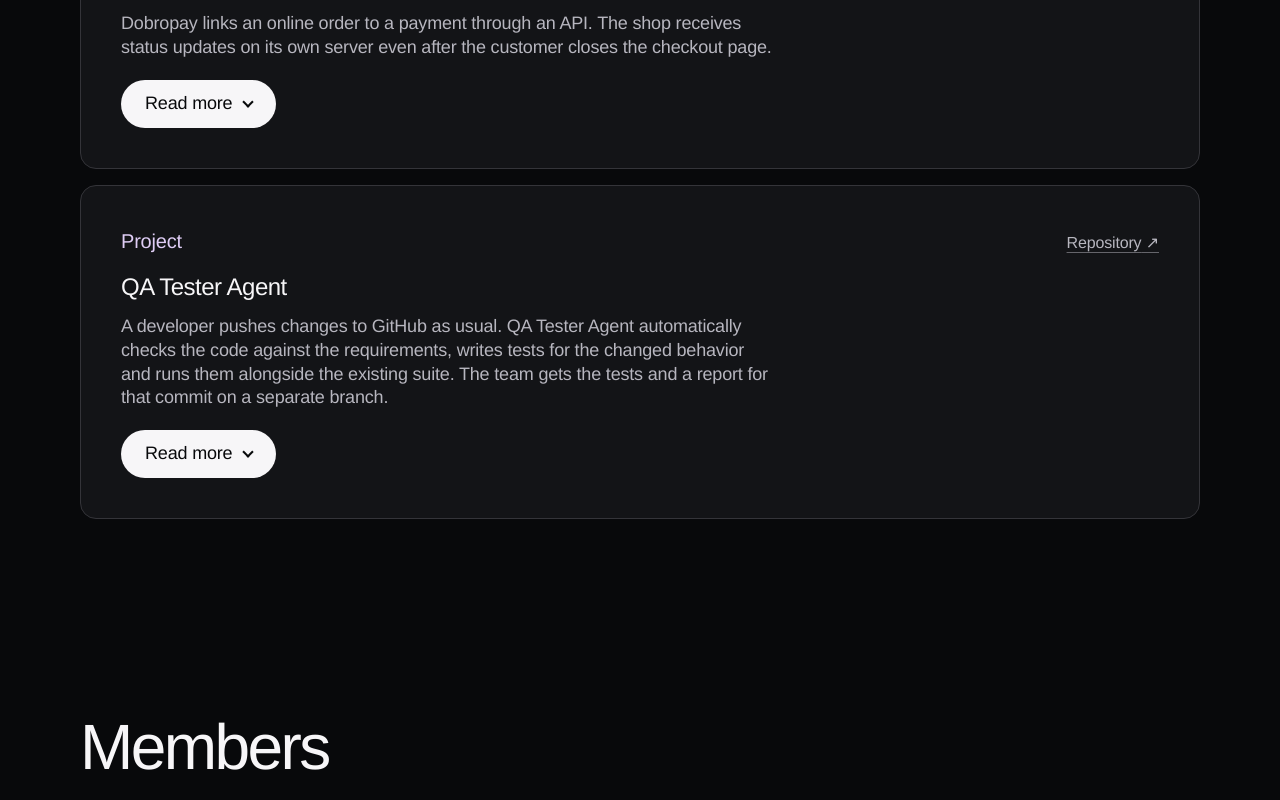
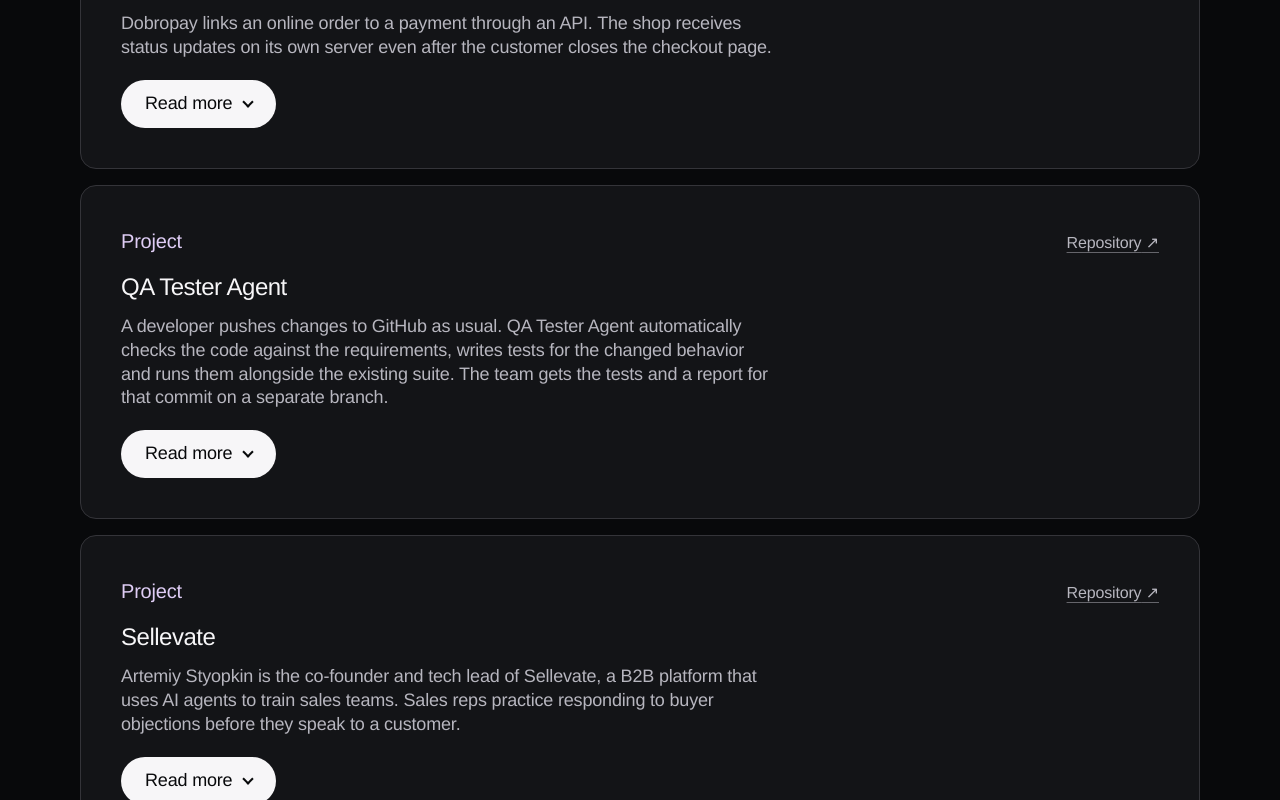
Before and after one commit to akkne/team-onboarding-page, a Next.js app in the folder frontend/: page /en in a window 1280 px wide. Shown: the part 2000-2800 px from the top of the page. Built offline with nearby package versions, Linux system fonts and the light colour scheme.

Commit message:
feat(frontend): add Sellevate sales training project

```diff
--- a/frontend/data/team.ts
+++ b/frontend/data/team.ts
@@ -1,6 +1,7 @@
 import type { StaticImageData } from "next/image";
 import dobropayHome from "../app/assets/projects/dobropay.webp";
 import qaAgentActivity from "../app/assets/projects/qa-agent-activity.webp";
+import sellevateHome from "../app/assets/projects/sellevate.webp";
 
 export const teamName = "recessed maxilla team";
 
@@ -144,6 +145,45 @@ export const team = {
       kind: "project",
       href: "https://github.com/akkne/qa-tester-agent",
     },
+    {
+      title: { ru: "Sellevate", en: "Sellevate" },
+      description: {
+        ru: "Артемий Стёпкин развивает Sellevate как сооснователь и технический руководитель. Платформа помогает компаниям обучать отделы продаж с помощью ИИ-агентов. Менеджеры тренируются отвечать на возражения покупателя до звонка реальному клиенту.",
+        en: "Artemiy Styopkin is the co-founder and tech lead of Sellevate, a B2B platform that uses AI agents to train sales teams. Sales reps practice responding to buyer objections before they speak to a customer.",
+      },
+      story: [
+        {
+          screenshot: {
+            image: { ru: sellevateHome, en: sellevateHome },
+            alt: {
+              ru: "Главная страница Sellevate показывает четыре возможности тренажёра, включая голосовые звонки и разбор каждой попытки.",
+              en: "The Sellevate homepage presents four training features, including voice calls and feedback on each attempt.",
+            },
+          },
+          heading: { ru: "Руководитель назначает практику и разбирает разговоры", en: "Sales managers assign practice and review conversations" },
+          text: {
+            ru: "Руководитель отдела выбирает сотрудников, задаёт срок задания и проходной балл. Менеджер ведёт диалог с ИИ-покупателем в чате или голосом и получает оценку своей попытки. Руководитель видит, кто достиг нужного результата, и может открыть конкретный разговор, чтобы обсудить ответ на возражение.",
+            en: "A sales manager assigns practice to selected reps and sets a deadline and a passing score. Each rep speaks or chats with an AI buyer and receives feedback on the attempt. The manager can see who reached the target and open a conversation to discuss how a rep handled an objection.",
+          },
+        },
+        {
+          heading: { ru: "ИИ-покупатель поддерживает голосовой диалог", en: "The AI buyer can carry on a voice conversation" },
+          text: {
+            ru: "Сервис ИИ передаёт речь менеджера в OpenAI Whisper для распознавания. Языковая модель формирует реплику от лица покупателя, а Yandex SpeechKit озвучивает ответ. Менеджер может повторить сценарий с другой формулировкой и сравнить обратную связь.",
+            en: "The AI service sends the rep’s speech to OpenAI Whisper for transcription. A language model generates the buyer’s reply, and Yandex SpeechKit reads it aloud. Reps can repeat the scenario, try a different approach and compare the feedback.",
+          },
+        },
+        {
+          heading: { ru: "Платформа распределяет задачи между десятью микросервисами", en: "Ten backend services run the platform" },
+          text: {
+            ru: "Шлюз YARP направляет запросы в сервисы обучения, компаний, организаций, учётных записей, ИИ, аналитики, уведомлений, общения и игровых достижений. Десятый сервис выполняет текстовые запросы через Codex CLI. Сервис обучения публикует события о завершении уроков в Apache Kafka, а сервис достижений по этим событиям обновляет прогресс сотрудника.",
+            en: "The YARP gateway routes requests to services for learning, customer companies, organizations, identity, AI, analytics, notifications, social features and gamification. A tenth service runs text requests through Codex CLI. The learning service publishes lesson completions to Apache Kafka, and the gamification service uses those events to update each rep’s progress.",
+          },
+        },
+      ],
+      kind: "project",
+      href: "https://github.com/akkne/sellevate",
+    },
   ] satisfies Project[],
   skills: [
     {
@@ -211,7 +251,10 @@ export const members: Member[] = [
         ru: "Победитель Московской предпрофессиональной олимпиады школьников 2026 года по информатике.",
         en: "Winner, Moscow Pre-Professional Olympiad for Schoolchildren 2026 (CS Track).",
       },
-      { en: "Co-founder of Sellevate." },
+      {
+        ru: "Артемий руководит разработкой Sellevate как сооснователь проекта.",
+        en: "Artemiy co-founded Sellevate and leads its engineering team.",
+      },
     ],
   },
   {
```
Also changed, not shown: frontend/app/assets/projects/sellevate.webp (added), 4 other files (tests, documents, lock files or other folders).
